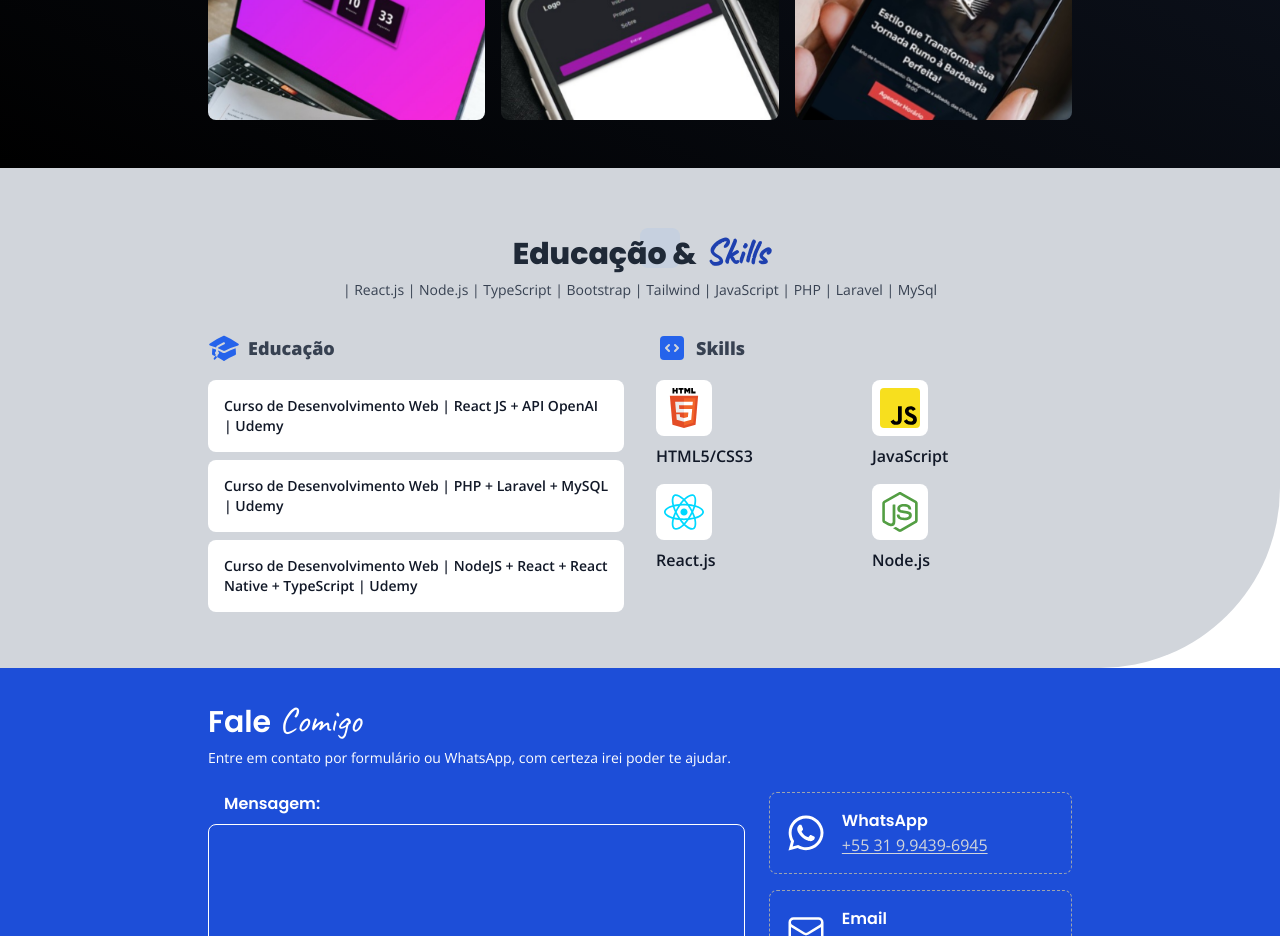
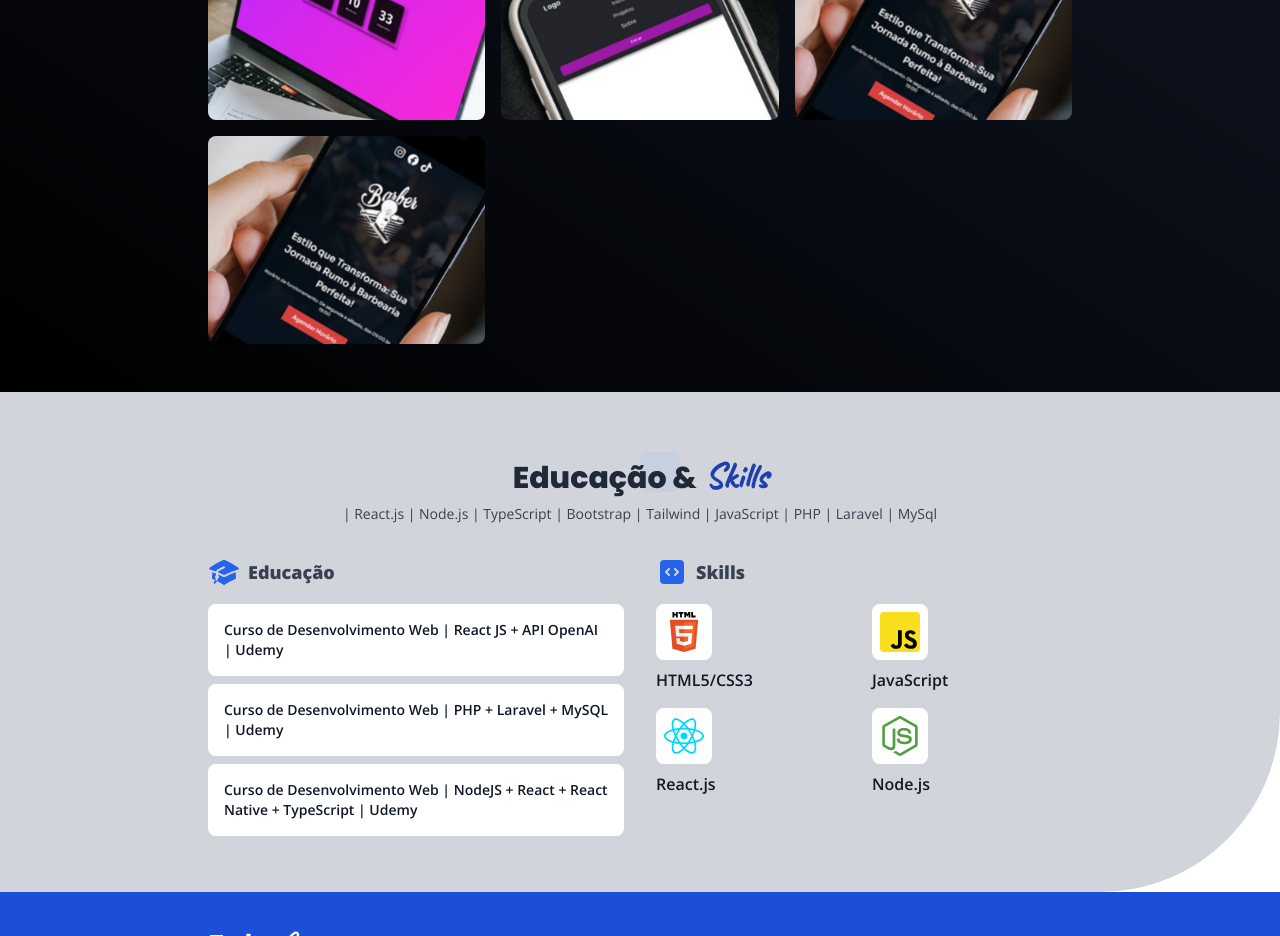
Before and after one commit to marcelocarlini/mccortez, a React (Vite) app in the folder mccortez/: page / in a window 1280 px wide. Shown: the part 1880-2816 px from the top of the page. Built offline with nearby package versions, Linux system fonts and the light colour scheme.

Commit message:
Adição do projeto 7

```diff
--- a/mccortez/src/components/Projects.tsx
+++ b/mccortez/src/components/Projects.tsx
@@ -6,6 +6,7 @@ import masterImage from "../img/3.png";
 import relogioImage from "../img/4.png";
 import menuImage from "../img/5.png";
 import barberImage from "../img/6.png";
+import tarefasImage from "../img/7.png";
 
 export function Projects() {
   const projects = [
@@ -51,6 +52,13 @@ export function Projects() {
       link: "https://barber-kappa-three.vercel.app/#",
       colSpan: "col-span-1 md:col-span-1",
     },
+    {
+      title: "Lista de Tarefas 2",
+      description: "HTML + CSS + JS",
+      image: barberImage,
+      link: "https://tarefas-puce.vercel.app/",
+      colSpan: "col-span-1 md:col-span-1",
+    },
   ];
   return (
     <>
```
Also changed, not shown: mccortez/src/img/7.png (added).
